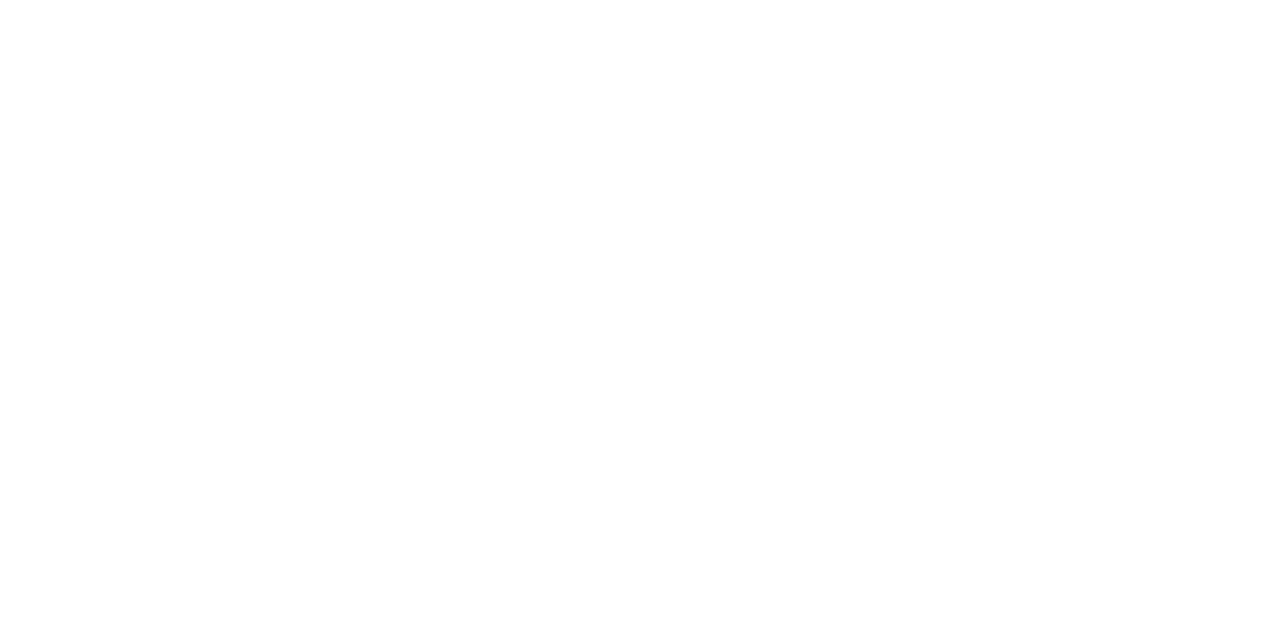
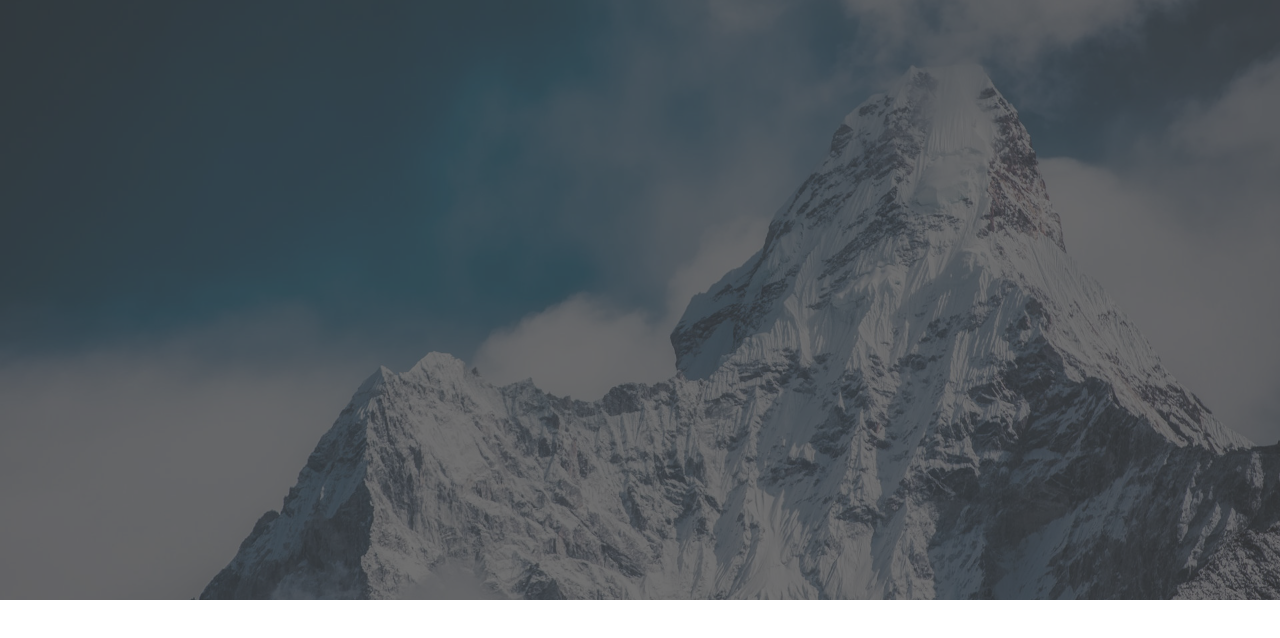
Before and after one commit to ChadMunsey/portfolioproject, a website: page index.html in a window 1280 px wide. Drawn offline with nearby package versions, Linux system fonts and the light colour scheme.

Commit message:
hero image

```diff
--- /dev/null
+++ b/css/styles.css
@@ -0,0 +1,53 @@
+body, html {
+    height: 100%;
+    margin: 0;
+}
+
+.element {
+    hyphens: manual;
+}
+
+.element * {
+    box-sizing: border-box;
+}
+
+.element-section {
+    position: relative;
+}
+
+.element.element-hero-image {
+    background-image: url(../img/hero_1.jpg);
+    background-position: center;
+    background-size: cover;
+}
+
+.element.element-hero-image {
+    transition: background 0.3s, border 0.3s, border-radius 0.3s, box-shadow 0.3s;
+    padding: 0px 0px 0px 0px;
+}
+
+.element .element-background-overlay {
+    height: 100%;
+    width: 100%;
+    top: 0;
+    left: 0;
+    position: absolute;
+}
+
+.element.element-hero-image > .element-background-overlay {
+    background-color: #424242;
+    opacity: 0.75;
+    transition: background 0.3s, border-radius 0.3s, opacity 0.3s;
+}
+
+.element.element-hero-image > .element-container {
+    min-height: 600px;
+}
+
+.element-section .element-container {
+    max-width: 1140px;
+    display: flex;
+    margin-right: auto;
+    margin-left: auto;
+    position: relative;
+}
--- a/index.html
+++ b/index.html
@@ -1,11 +1,43 @@
 <!DOCTYPE html>
+<html lang="eng">
+    <head>
+        <meta charset="utf-8" />
+        <meta name="viewport" content="width=device-width, initial-scale=1" />
+        <title>Scaling Mountains</title>
+        <meta name="description" content="" />
+        <link rel="stylesheet" href="node_modules/bootstrap/dist/css/bootstrap.min.css" />
+        <link rel="stylesheet" href="node_modules/font-awesome/css/font-awesome.min.css" />
+        <link rel="stylesheet" href="node_module/bootstrap-social/bootstrap-social.css" />
+        <link rel="stylesheet" href="css/styles.css" />
+        <link rel="stylesheet" href="https://fonts.googleapis.com/css?family=Lobster|Open+Sans" />
+    </head>
 
-<head>
-    <title>Scaling Mountains</title>
-</head>
+    <body>
 
-<body>
+<!--
+        <div class="container">
+            <header class="">
+                <div class="header-container">
+                    <div class="header-row">
+                        <div class="header-column">
 
-</body>
+                        </div>
+                    </div>
+                </div>
+            </header>
+        </div>
+-->
+        <div class="element">
+            <div class="element-inner">
+                <div class="element-section-wrap">
+                    <section class="element element-hero-image element-section">
+                        <div class="element-background-overlay"></div>
+                        <div class="element-container"></div>
+                    </section>
+                </div>
+            </div>
+        </div>
+
+    </body>
 
 </html>
```
Also changed, not shown: img/hero_1.jpg (added).
